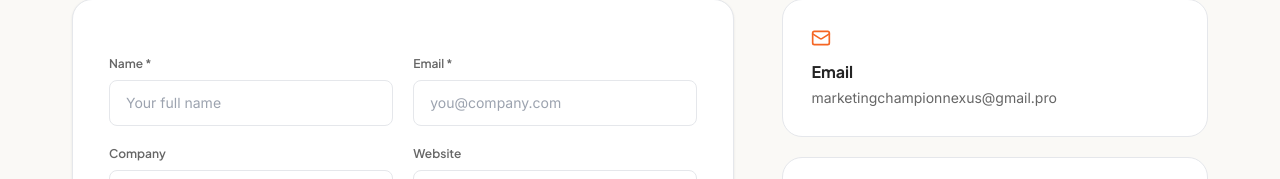
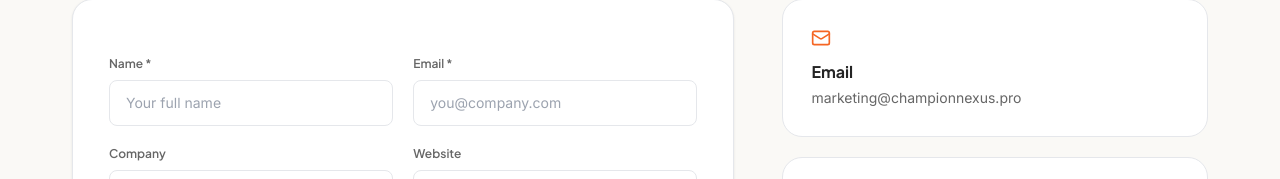
Before and after one commit to wechampionnexus-art/Champion-Nexus-Website, a Next.js app: page /contact in a window 1280 px wide. Shown: the part 529-708 px from the top of the page. Built offline with nearby package versions, Linux system fonts and the light colour scheme.

Commit message:
update: contact us

```diff
--- a/src/app/(site)/contact/page.tsx
+++ b/src/app/(site)/contact/page.tsx
@@ -38,7 +38,7 @@ export default function ContactPage() {
               <Mail size={20} className="text-brand-orange mb-3" />
               <h3 className="font-display font-bold text-ink mb-1">Email</h3>
               <p className="text-ink-muted text-sm">
-                <a href="mailto:marketingchampionnexus@gmail.pro" className='hover:text-brand-orange'>marketingchampionnexus@gmail.pro</a>
+                <a href="mailto:marketing@championnexus.pro" className='hover:text-brand-orange'>marketing@championnexus.pro</a>
               </p>
             </div>
             <div className="bg-white border border-line rounded-xl2 p-7">
```
